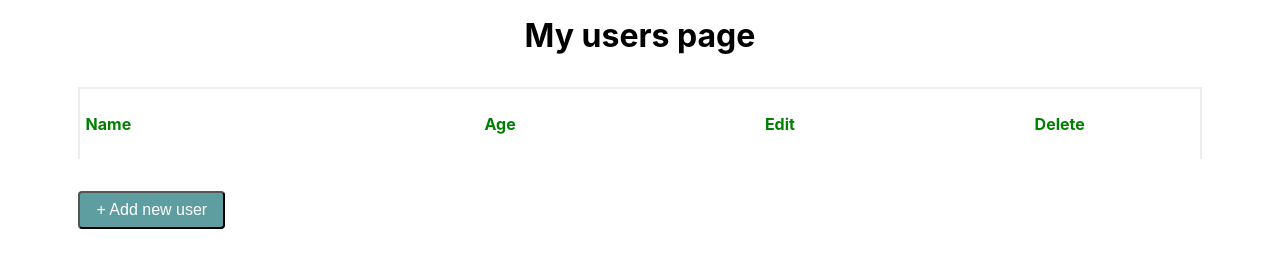
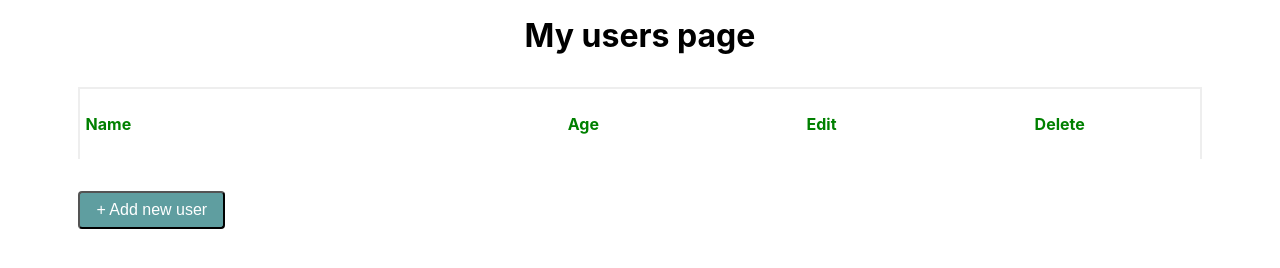
Before and after one commit to rotarsebastian/express-CRUD-with-validation, a website: page public/index.html in a window 1280 px wide. Drawn offline with nearby package versions, Linux system fonts and the light colour scheme; no server answers.

Commit message:
fixed column

```diff
--- a/public/index.css
+++ b/public/index.css
@@ -91,7 +91,7 @@ body, html {
     cursor: pointer;
 }
 
-.user .user-edit {
+.user .user-edit, #users-data .user-edit-column {
     width: auto;
 }
 
--- a/public/index.html
+++ b/public/index.html
@@ -14,7 +14,7 @@
         <div id="users-data">
             <div>Name</div>
             <div>Age</div>
-            <div>Edit</div>
+            <div class="user-edit-column">Edit</div>
             <div>Delete</div>
         </div>
     </div>
```
